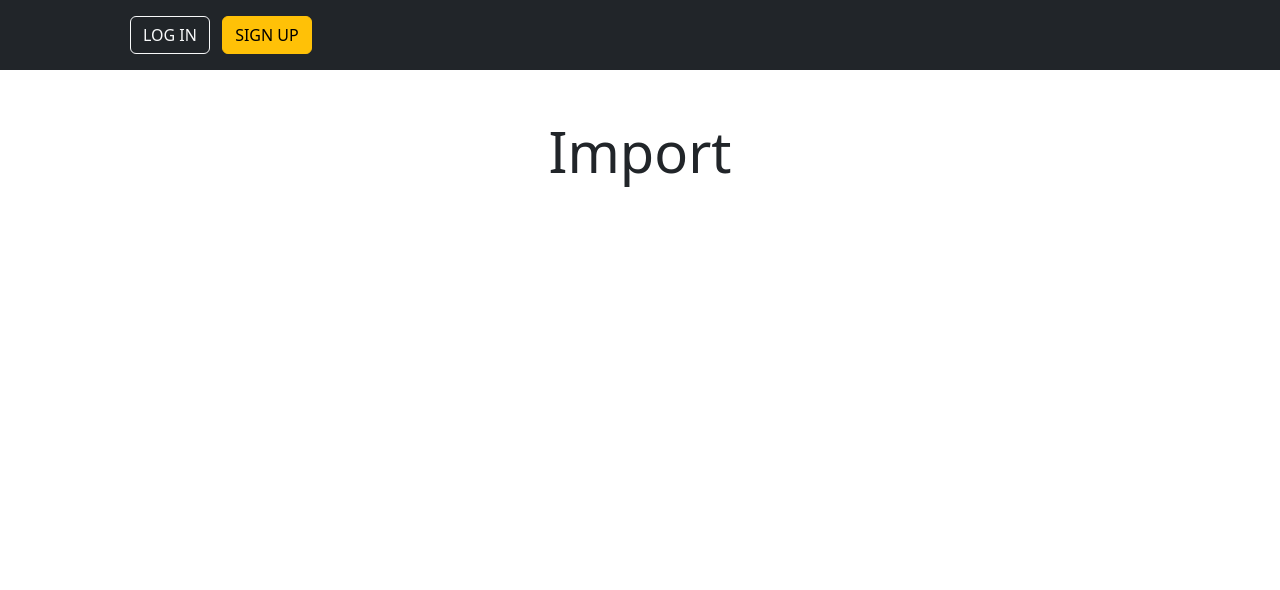
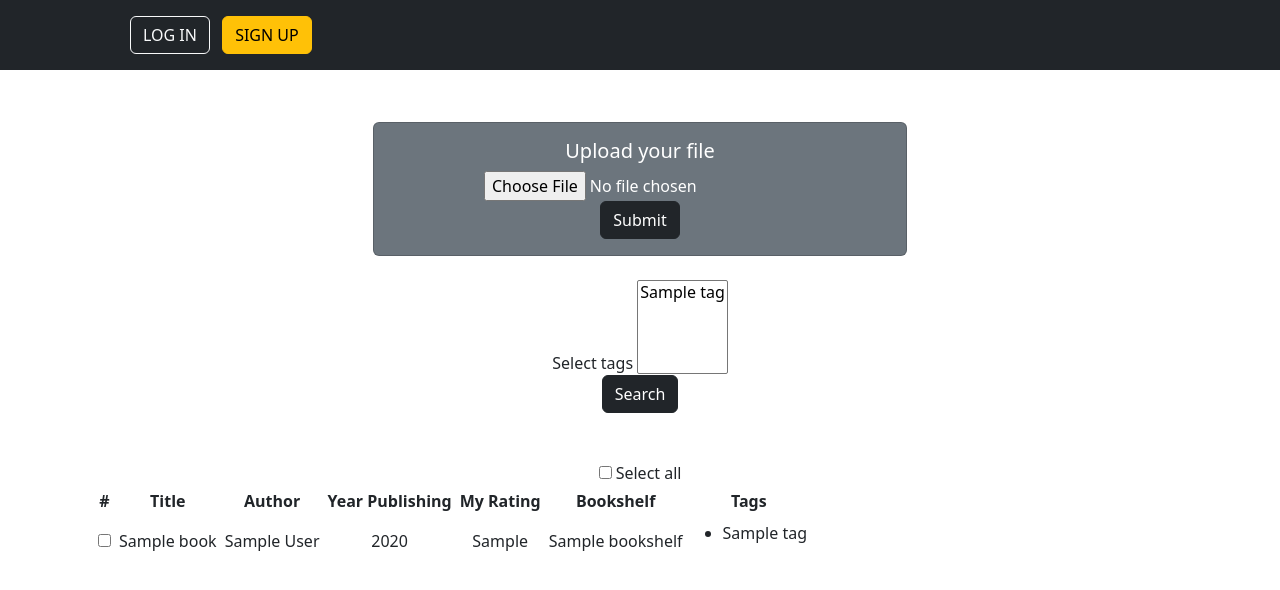
Before and after one commit to getkam/whereismybook, a Flask app: template templates/import.html in a window 1280 px wide. Shown: the top 590 px of the page. Run offline with Flask 3, Linux system fonts and the light colour scheme; the template is opened without the code that fills it: most values are stand-ins (such as "Sample title", 1, 10 or a date in 2020).

Commit message:
import page

```diff
--- a/app.py
+++ b/app.py
@@ -3,6 +3,7 @@ import bcrypt
 from flask import Flask, flash, redirect, render_template, request, session
 import sqlite3
 from flask_session import Session
+import csv
 
 from helpers import login_required
 
@@ -13,7 +14,6 @@ app = Flask(__name__)
 app.config["SESSION_PERMANENT"] = False
 app.config["SESSION_TYPE"] = "filesystem"
 Session(app)
-
 @app.after_request
 def after_request(response):
     """Ensure responses aren't cached"""
@@ -114,7 +114,54 @@ def logout():
 @app.route("/import", methods=["GET", "POST"])
 @login_required
 def import_page():
-    return render_template("import.html")
+    if request.method == "POST":
+        if 'file' in request.files:
+            file = request.files['file']
+            if file.filename == '':
+                return render_template("apology.html", message="No file selected")
+            if file and not file.filename.endswith('.csv'):
+                return render_template("apology.html", message="File must be a .csv file")
+            file.save("uploads/" + file.filename)
+            data = []
+            tags = []
+            with open("uploads/" + file.filename, "r", encoding='utf-8') as file:
+                reader = csv.DictReader(file)
+                for row in reader:
+                    bookshelves = row['Bookshelves'].split(',')
+                    book_data = {
+                    'Book ID': row['Book Id'],
+                    'Title': row['Title'],
+                    'Author': row['Author'],
+                    'Year': row['Year Published'],
+                    'My Rating': row['My Rating'],
+                    'Tags': bookshelves,
+                    'Bookshelf': row['Exclusive Shelf']
+                    }
+                    for tag in bookshelves:
+                        if tag not in tags:
+                            tags.append(tag)
+                    data.append(book_data)
+                    session["data"] = data
+                    session["tags"] = tags
+            return render_template("import.html", books=session.get("data"), tags=session.get("tags"))
+        else:
+            return render_template("apology.html", message="No file part")
+    else:
+        return render_template("import.html", books=session.get("data"), tags=session.get("tags"))
+
+@app.route("/filterbooks", methods=["GET", "POST"])
+@login_required
+def filter_books():
+    if request.method == "POST":
+        tags = request.form.getlist("selecttags")
+        filtered_data = []
+        for row in session.get("data"):
+            if not set(tags).isdisjoint(row['Tags']):
+                filtered_data.append(row)
+        print(filtered_data)
+        return render_template("import.html", books=filtered_data, tags=session.get("tags"))
+    else:
+        return render_template("books.html")
 
 @app.route("/wishlist", methods=["GET", "POST"])
 @login_required
--- a/static/script.js
+++ b/static/script.js
@@ -29,3 +29,19 @@ function validateAmountOfShares(){
   }
   document.getELementById("amount").innerText ==""
 }
+
+$(document).ready(function() {
+  $('.js-example-basic-multiple').select2({
+      placeholder: "Select tags",
+      allowClear: true
+  });
+});
+
+document.addEventListener('DOMContentLoaded', function () {
+  document.getElementById('select-all').addEventListener('change', function (event) {
+      var checked = event.target.checked;
+      document.querySelectorAll('.book-checkbox').forEach(function (checkbox) {
+          checkbox.checked = checked;
+      });
+  });
+});
--- a/templates/import.html
+++ b/templates/import.html
@@ -5,5 +5,77 @@
 {% endblock %}
 
 {% block main %}
-<h1 class="display-4">Import</h1>
+<div class="container mt-1">
+    <div class="row">
+        <div class="col-md-6 offset-md-3">
+            <div class="card bg-secondary text-white">
+                <div class="card-body">
+                    <h5 class="card-title text-center">Upload your file</h5>
+                    <form action="/import" method="post" enctype="multipart/form-data">
+                        <div class="form-group">
+                            <input type="file" name="file" class="form-control-file btn-dark" id="file">
+                        </div>
+                        <button type="submit" name="submit" class="btn btn-dark">Submit</button>
+                    </form>
+                </div>
+            </div>
+        </div>
+    </div>
+</div>
+{% if books %}
+<br/>
+    <form action="/filterbooks" method="post">
+    <div class="form-group container">
+        <label for="tagFilter">Select tags</label>
+        <select class="js-example-basic-multiple" name="selecttags" id="selecttags" multiple="multiple">
+            {%if tags %}
+            {% for tag in tags %}
+                <option value="{{ tag }}">{{ tag }}</option>
+            {% endfor %}
+            {% endif %}
+        </select>
+    </div>
+    <button type="submit" class="btn btn-dark">Search</button>
+    </form>
+    <div class="container mt-5">
+        <input type="checkbox" class="book-checkbox" id="select-all">
+        <label class="form-check-label" for="select-all">
+            Select all
+        </label>
+        <table class="table-sm">
+            <thead>
+                <tr>
+                    <th>#</th>
+                    <th>Title</th>
+                    <th>Author</th>
+                    <th>Year Publishing</th>
+                    <th>My Rating</th>
+                    <th>Bookshelf</th>
+                    <th>Tags</th>
+                </tr>
+            </thead>
+            <tbody>
+                {% for book in books %}
+                <tr>
+                    <td>
+                        <input type="checkbox" class="book-checkbox" name="selected_books" value="{{ book['Book ID'] }}">
+                    </td>
+                    <td>{{ book['Title'] }}</td>
+                    <td>{{ book['Author'] }}</td>
+                    <td>{{ book['Year'] }}</td>
+                    <td>{{ book['My Rating'] }}</td>
+                    <td>{{ book['Bookshelf'] }}</td>
+                    <td>
+                        <ul>
+                            {% for tag in book['Tags'] %}
+                                <li role="button">{{ tag }}</li>
+                            {% endfor %}
+                        </ul>
+                    </td>
+                </tr>
+            {% endfor %}
+        </table>
+    </div>
+{% endif %}
+
 {% endblock %}
--- a/templates/layout.html
+++ b/templates/layout.html
@@ -5,6 +5,15 @@
     <meta charset="UTF-8">
     <!-- http://getbootstrap.com/docs/5.3/ -->
     <link href="https://cdn.jsdelivr.net/npm/bootstrap@5.3.3/dist/css/bootstrap.min.css" rel="stylesheet" integrity="sha384-QWTKZyjpPEjISv5WaRU9OFeRpok6YctnYmDr5pNlyT2bRjXh0JMhjY6hW+ALEwIH" crossorigin="anonymous">
+    <!-- Select2 CSS -->
+    <link href="https://cdnjs.cloudflare.com/ajax/libs/select2/4.0.13/css/select2.min.css" rel="stylesheet" />
+
+    <!-- jQuery -->
+    <script src="https://ajax.googleapis.com/ajax/libs/jquery/3.5.1/jquery.min.js"></script>
+
+    <!-- Select2 JS -->
+    <script src="https://cdnjs.cloudflare.com/ajax/libs/select2/4.0.13/js/select2.min.js"></script>
+
     <link rel="stylesheet" type="text/css" href="static/style.css">
     <title>{% block title %}{% endblock %}</title>
 </head>
```
Also changed, not shown: books.db, uploads/goodreads_library_export.csv (added), 2 other files.
